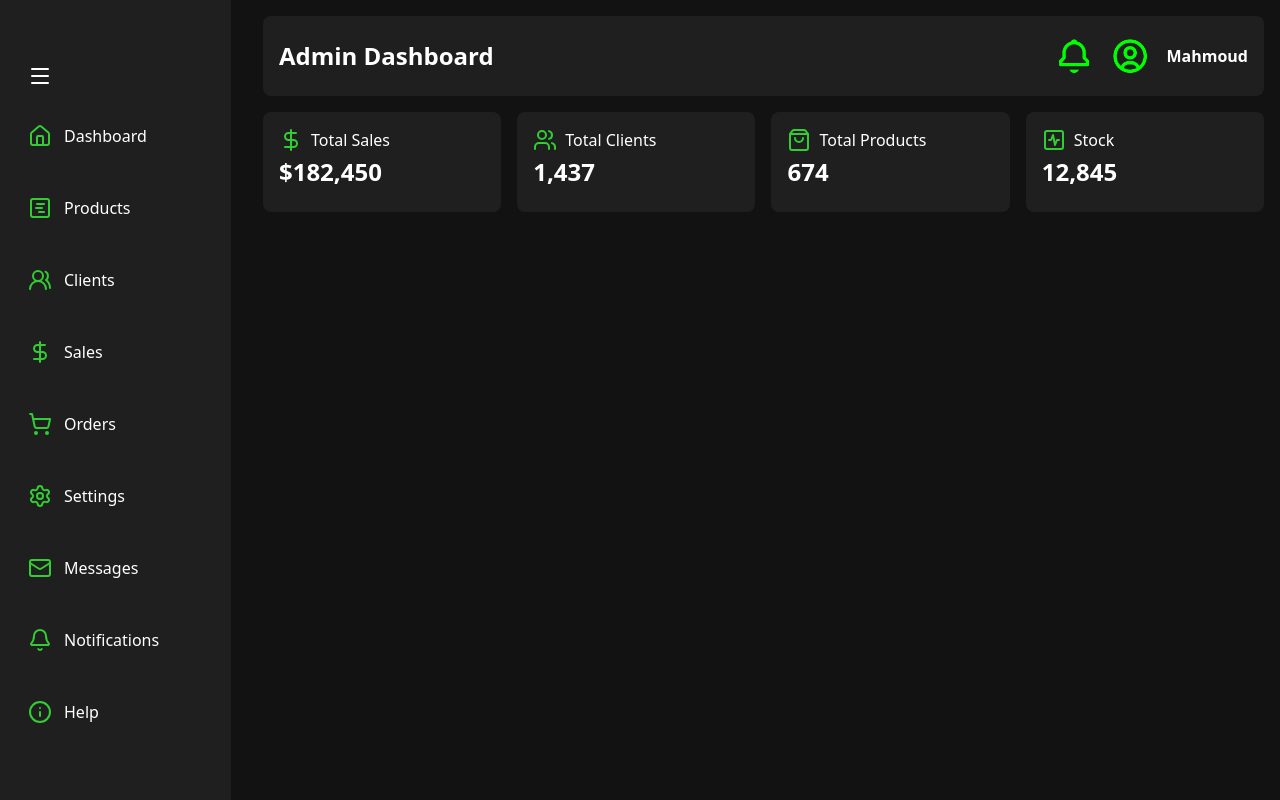
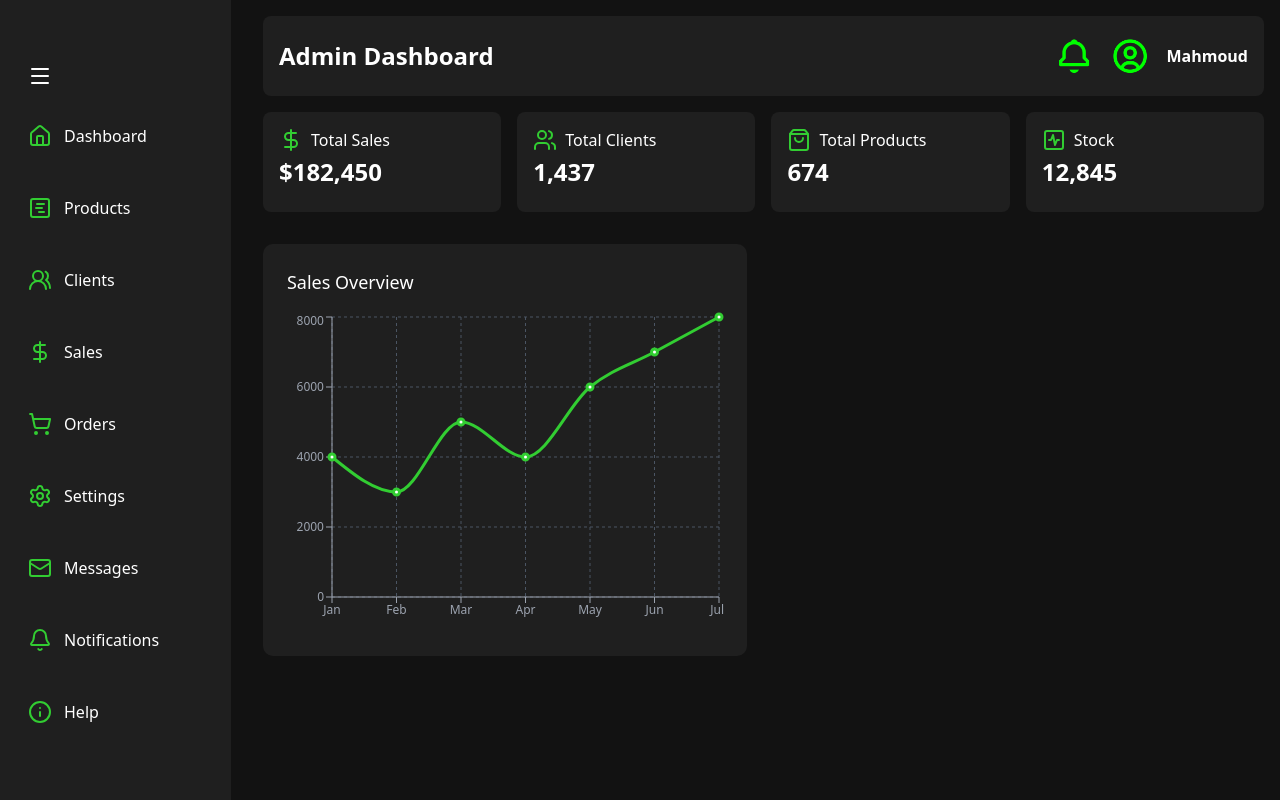
Before and after one commit to 0x-70da/admin-dashboard, a Next.js app: page / in a window 1280 px wide. Built offline with nearby package versions, Linux system fonts and the light colour scheme.

Commit message:
added sales chart with initial dumy data

```diff
--- a/app/overview/page.jsx
+++ b/app/overview/page.jsx
@@ -2,11 +2,12 @@
 import StatCard from "@/components/StatCard";
 import { DollarSign, ShoppingBag, SquareActivity, Users } from "lucide-react";
 import { motion } from "framer-motion";
+import SalesOverviewChart from "@/components/charts/SalesOverviewChart";
 
 const OverviewPage = () => {
   return (
-    <main>
-      <motion.div
+    <main className="space-y-8">
+      <motion.section
         initial={{ opacity: 0, y: 10 }}
         animate={{ opacity: 1, y: 0 }}
         transition={{ duration: 0.75 }}
@@ -16,7 +17,11 @@ const OverviewPage = () => {
         <StatCard name="Total Clients" icon={Users} value="1,437" />
         <StatCard name="Total Products" icon={ShoppingBag} value="674" />
         <StatCard name="Stock" icon={SquareActivity} value="12,845" />
-      </motion.div>
+      </motion.section>
+
+      <section className="grid grid-cols-1 md:grid-cols-2 gap-8">
+        <SalesOverviewChart />
+      </section>
     </main>
   );
 };
--- /dev/null
+++ b/components/charts/SalesOverviewChart.jsx
@@ -0,0 +1,61 @@
+"use client";
+import { LineChart } from "recharts";
+import {
+  CartesianGrid,
+  Line,
+  ResponsiveContainer,
+  Tooltip,
+  XAxis,
+  YAxis,
+} from "recharts";
+
+// test data
+const data = [
+  { name: "Jan", sales: 4000 },
+  { name: "Feb", sales: 3000 },
+  { name: "Mar", sales: 5000 },
+  { name: "Apr", sales: 4000 },
+  { name: "May", sales: 6000 },
+  { name: "Jun", sales: 7000 },
+  { name: "Jul", sales: 8000 },
+];
+
+const SalesOverviewChart = () => {
+  return (
+    <div className="p-4 md:p-6 bg-(--background-secondary) rounded-lg">
+      <h2 className="text-base md:text-lg font-medium mb-4 text-center md:text-left">
+        Sales Overview
+      </h2>
+      <div className="h-64 md:h-80">
+      <ResponsiveContainer width="100%" height="100%">
+        <LineChart data={data}>
+          <CartesianGrid strokeDasharray="3 3" stroke="#4b5563" />
+          <XAxis
+            dataKey="name"
+            stroke="#9ca3af"
+            tick={{ fontSize: 12 }}
+            interval="preserveStartEnd"
+          />
+          <YAxis stroke="#9ca3af" tick={{ fontSize: 12 }} width={40} />
+          <Tooltip
+            contentStyle={{
+              backgroundColor: "rgba(31, 41, 95, 0.8)",
+              borderColor: "#4b5563",
+              fontSize: "12px",
+            }}
+            itemStyle={{ color: "#e5e7eb" }}
+          />
+          <Line
+            type="monotone"
+            dataKey="sales"
+            stroke="var(--primary-green)"
+            strokeWidth={3}
+          />
+        </LineChart>
+      </ResponsiveContainer>
+      </div>
+    </div>
+  );
+};
+
+export default SalesOverviewChart;
```
